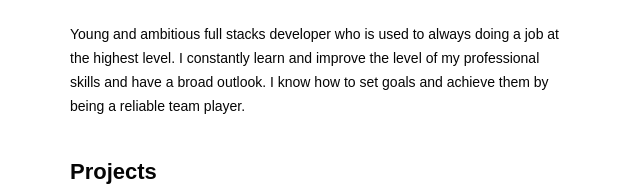
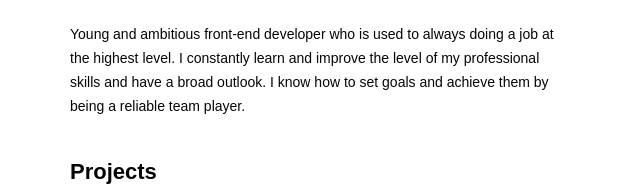
Before and after one commit to IreneCreadora/CV__IrynaMakovoz, a plain HTML site: page index.html in a window 1280 px wide. Shown: the part 202-394 px from the top of the page, 528-1168 px from the left. Drawn offline with Linux system fonts and the light colour scheme.

Commit message:
update discription

```diff
--- a/index.html
+++ b/index.html
@@ -15,7 +15,7 @@
             <h2 class="about__position">Junior Front-End Developer</h2>
             <h1 class="about__name">Iryna Makovoz</h1>
             <p class="about__discription">
-              Young and ambitious full stacks developer who is used to always doing a job at the highest level. I constantly learn and improve the level of my professional skills and have a broad outlook. I know how to set goals and achieve them by being a reliable team player.
+              Young and ambitious front-end developer who is used to always doing a job at the highest level. I constantly learn and improve the level of my professional skills and have a broad outlook. I know how to set goals and achieve them by being a reliable team player.
             </p>
           </div>
           <div class="projects">
```
